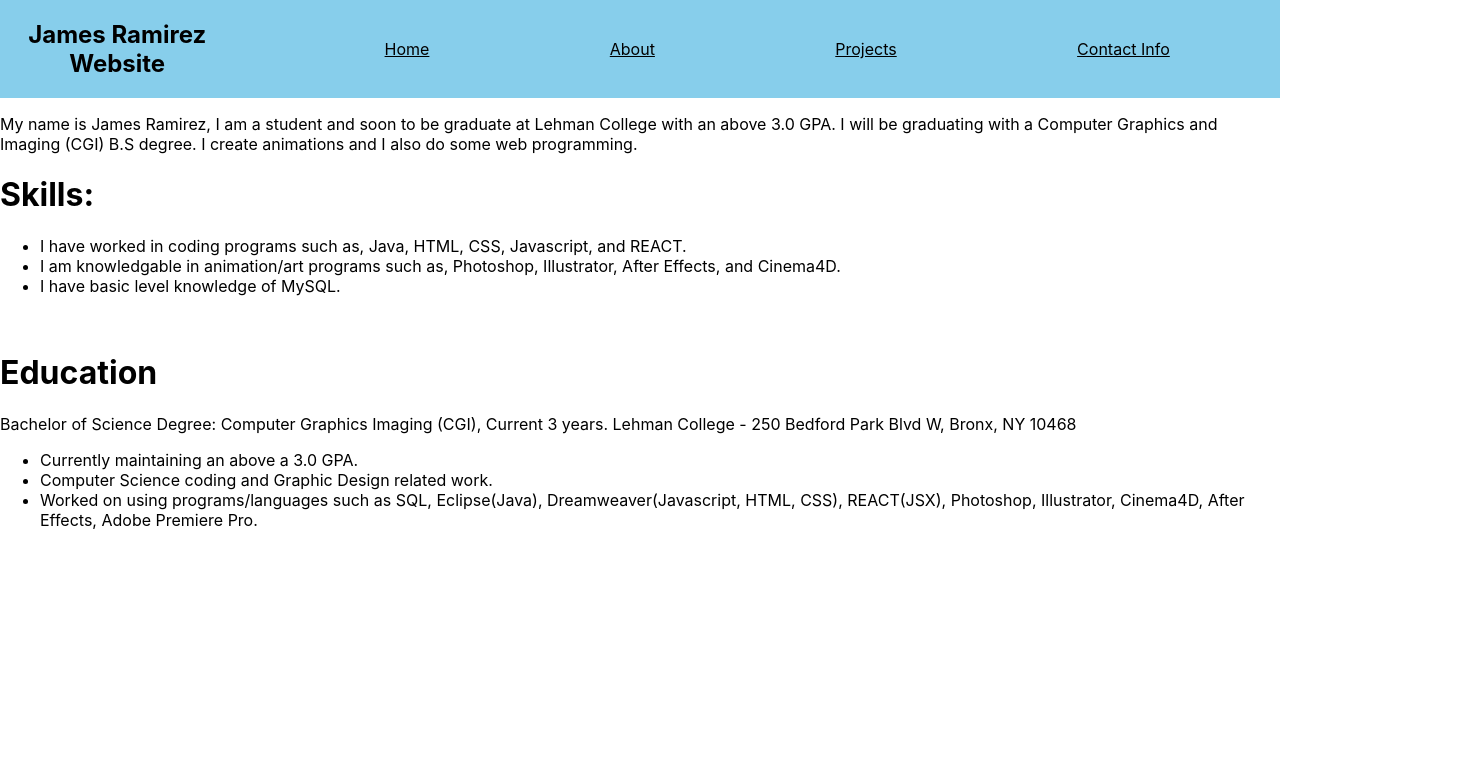
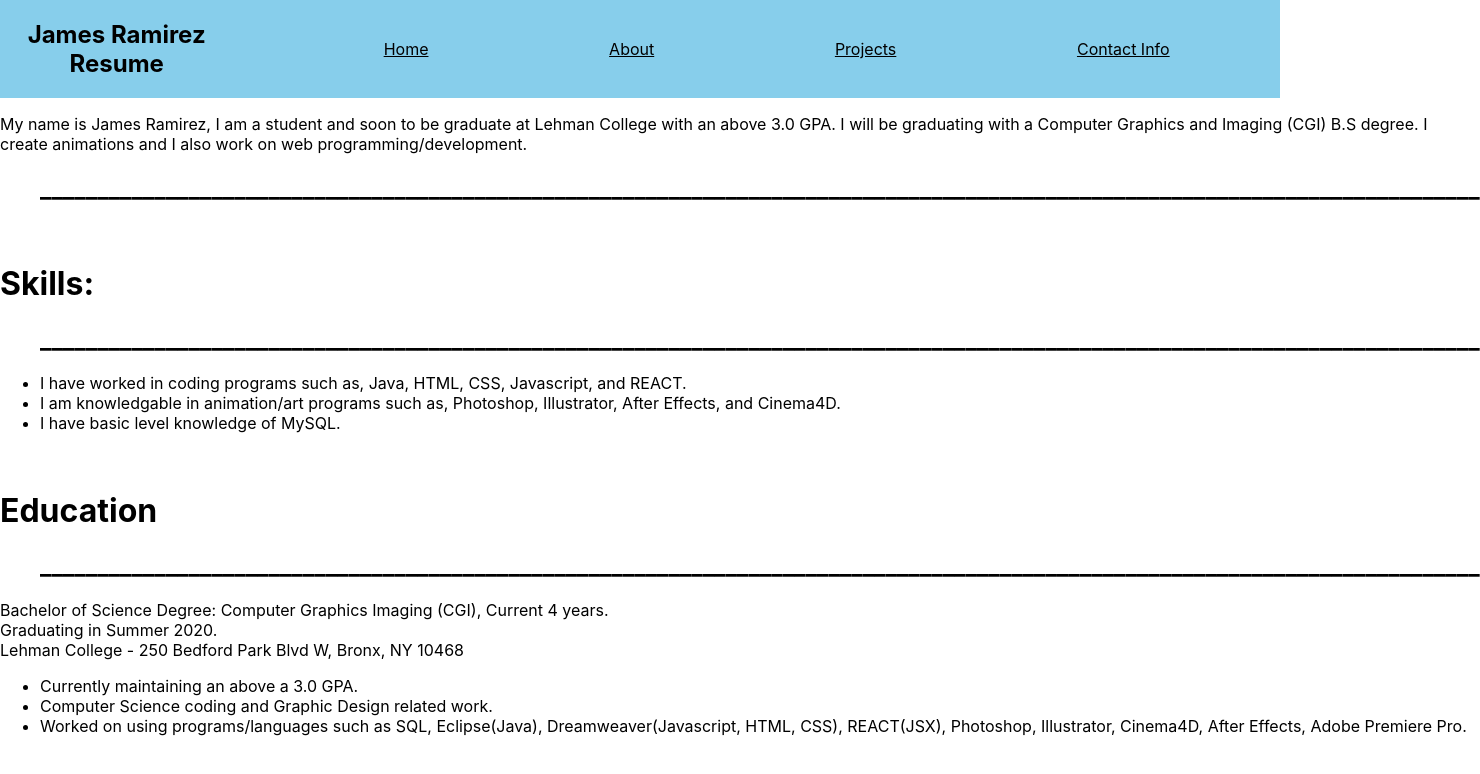
Before and after one commit to Jramire16/jramire16.github.io, a React (Create React App) app: page /about in a window 1280 px wide. Shown: the top 774 px of the page, 1480 px wide, since content can reach past the window. Built offline with nearby package versions, Linux system fonts and the light colour scheme.

Commit message:
Added more features

```diff
--- a/src/Components/About.js
+++ b/src/Components/About.js
@@ -12,18 +12,34 @@ const About = () => (
   <br></br>
      <p>
     My name is James Ramirez, I am a student and soon to be graduate at Lehman College with an above 3.0 GPA.
-    I will be graduating with a Computer Graphics and Imaging (CGI) B.S degree. I create animations and I also do some web programming.
+    I will be graduating with a Computer Graphics and Imaging (CGI) B.S degree. I create animations and I also work on web programming/development.
+    <ul><h2>______________________________________________________________________________________________________________________________</h2></ul>
     <br></br>
+
+
+
+
+
+
     <h1>Skills:</h1>
+    <ul><h2>______________________________________________________________________________________________________________________________</h2></ul>
     <ul>
         <li>I have worked in coding programs such as, Java, HTML, CSS, Javascript, and REACT.</li>
         <li>I am knowledgable in animation/art programs such as, Photoshop, Illustrator, After Effects, and Cinema4D. </li>
         <li>I have basic level knowledge of MySQL.</li>
     </ul>
     <br></br>
+
+
+
+
     <h1>Education</h1>
+    <ul><h2>______________________________________________________________________________________________________________________________</h2></ul>
         <p>
-        Bachelor of Science Degree: Computer Graphics Imaging (CGI), Current 3 years.
+        Bachelor of Science Degree: Computer Graphics Imaging (CGI), Current 4 years.
+        <br></br>
+        Graduating in Summer 2020.
+        <br></br>
         Lehman College - 250 Bedford Park Blvd W, Bronx, NY 10468
         <ul>
           <li>Currently maintaining an above a 3.0 GPA.</li>
--- a/src/Components/Nav.js
+++ b/src/Components/Nav.js
@@ -10,7 +10,7 @@ function Nav(){
 
     return(
       <nav>
-        <h1>James Ramirez Website</h1>
+        <h1>James Ramirez Resume</h1>
         <ul className="nav-links">
             <Link style={navStyle} to="/home">
             <li>Home</li>
```
